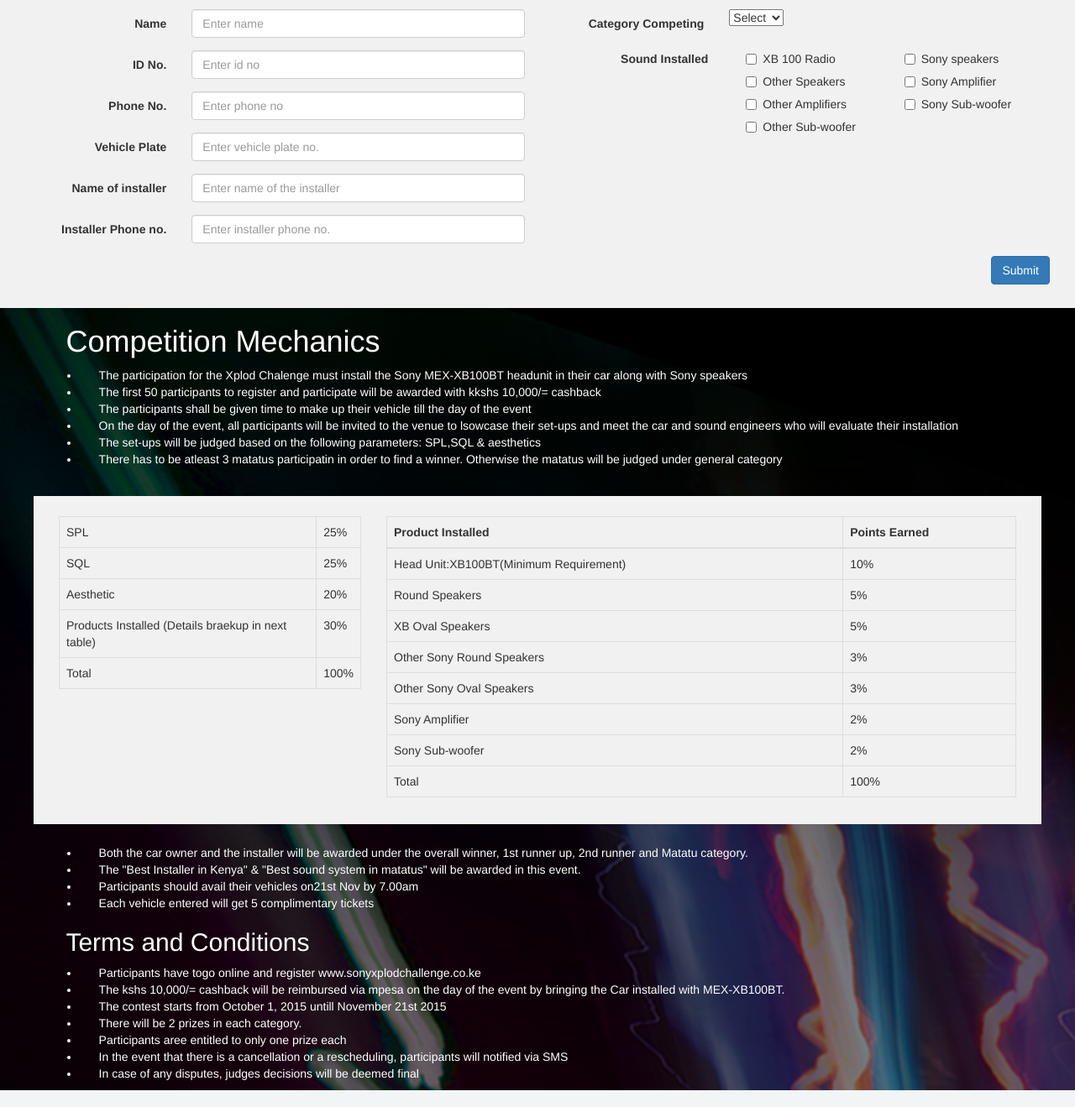
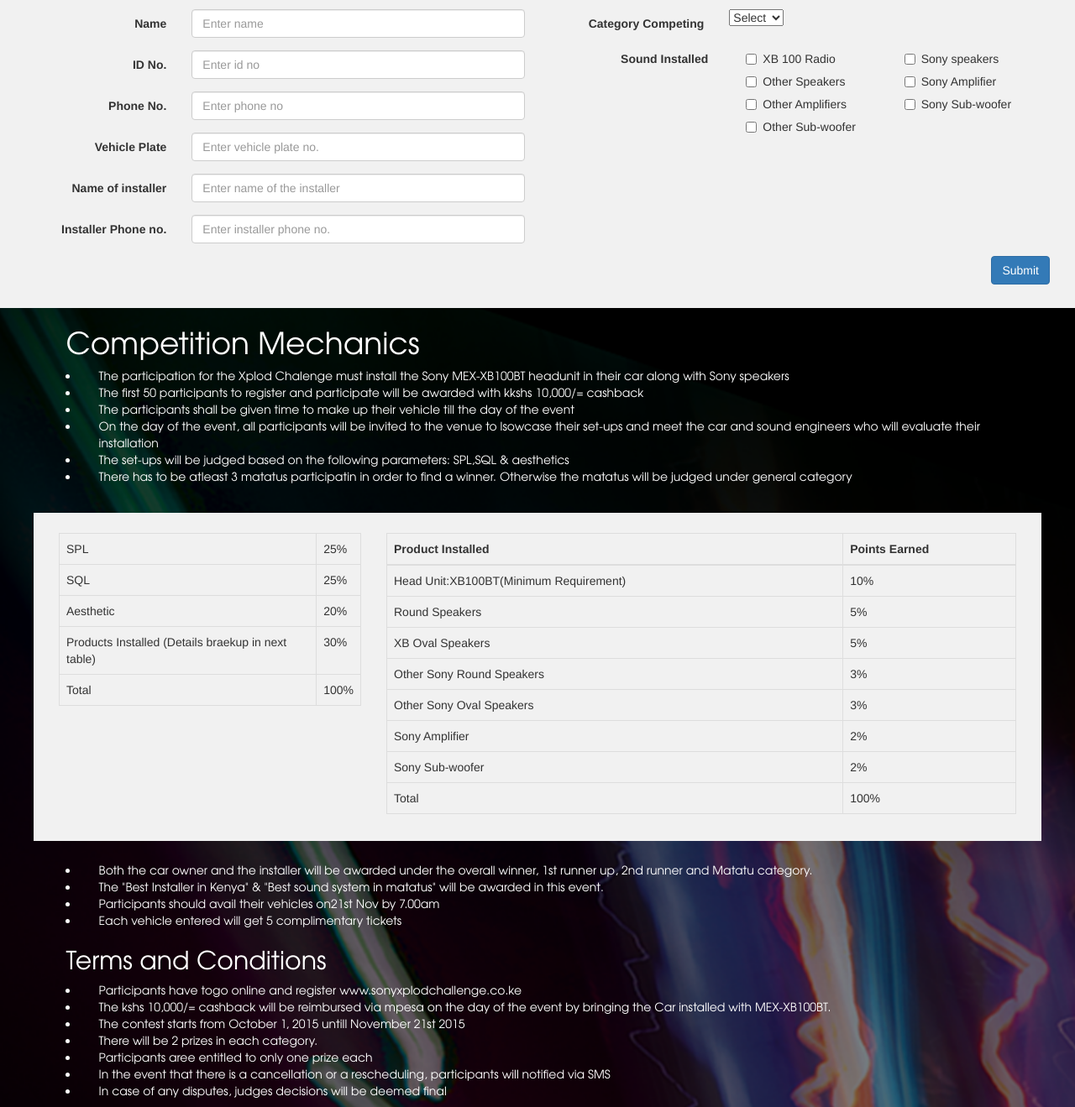
Before and after one commit to Homeboyzandroid/sonyxplod, a PHP site: page / in a window 1280 px wide. Shown: the part 1312-2631 px from the top of the page at 84% size. Run offline with PHP 8.4, Linux system fonts and the light colour scheme.

Commit message:
fonts added

```diff
--- a/style.css
+++ b/style.css
@@ -13,6 +13,13 @@
 @viewport           {
     width: device-width;
 }
+@font-face {
+    font-family: TeX Gyre Adventor;
+    src:url(texgyreadventor-italic.otf);
+    src:url(texgyreadventor-bold.otf);
+    src:url(texgyreadventor-regular.otf);
+}
+
 /*.navbar navbar-inverse{
     width: auto;
     height: auto;
@@ -84,25 +91,29 @@
  padding-left: 2%;
 padding-right:2%;
 color: white;
+font-family:TeX Gyre Adventor;
 
 }
 #cont3 li{
 color: white;
 text-align:left;
 padding-left: 2%;
-padding-right:2%
+padding-right:2%;
+font-family:TeX Gyre Adventor;
 }
 #cont5 h2{
  padding-left: 2%;
 padding-right:2%;
 color: white;
+    font-family:TeX Gyre Adventor;
 
 }
 #cont5 li{
 color: white;
 text-align:left;
 padding-left: 2%;
-padding-right:2%
+padding-right:2%;
+    font-family:TeX Gyre Adventor;
 }
 
 .tableholder{
```
Also changed, not shown: fonts/texgyreadventor-bold.otf (added), fonts/texgyreadventor-bolditalic.otf (added), fonts/texgyreadventor-italic.otf (added), fonts/texgyreadventor-regular.otf (added).
